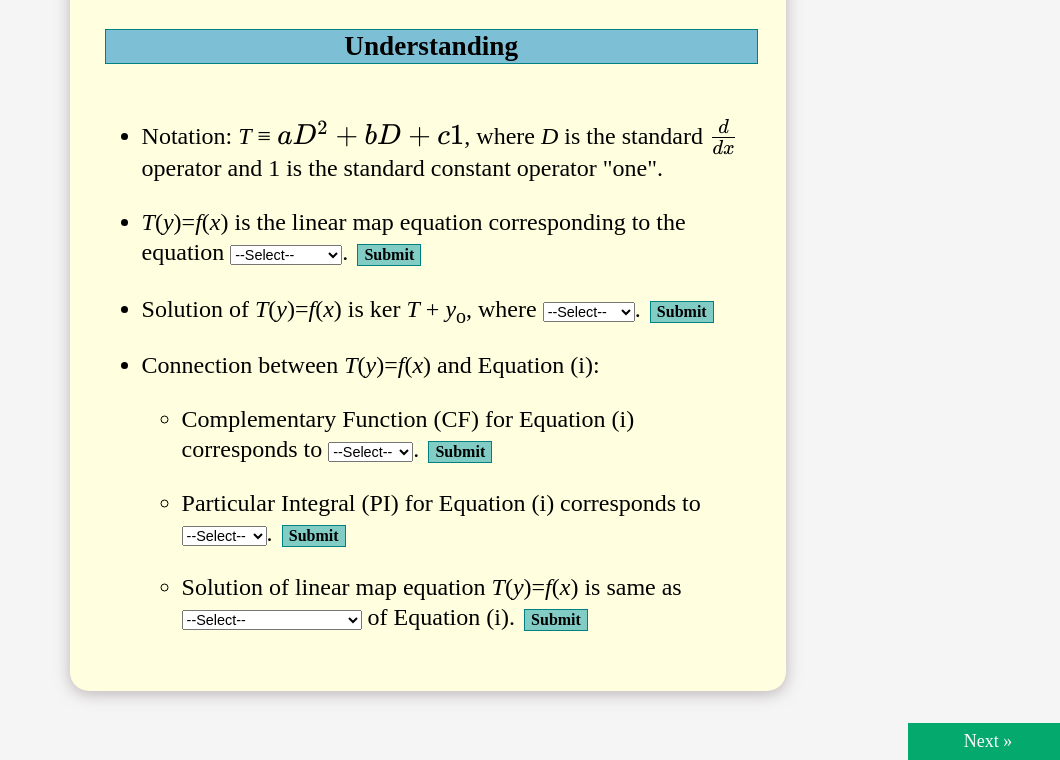
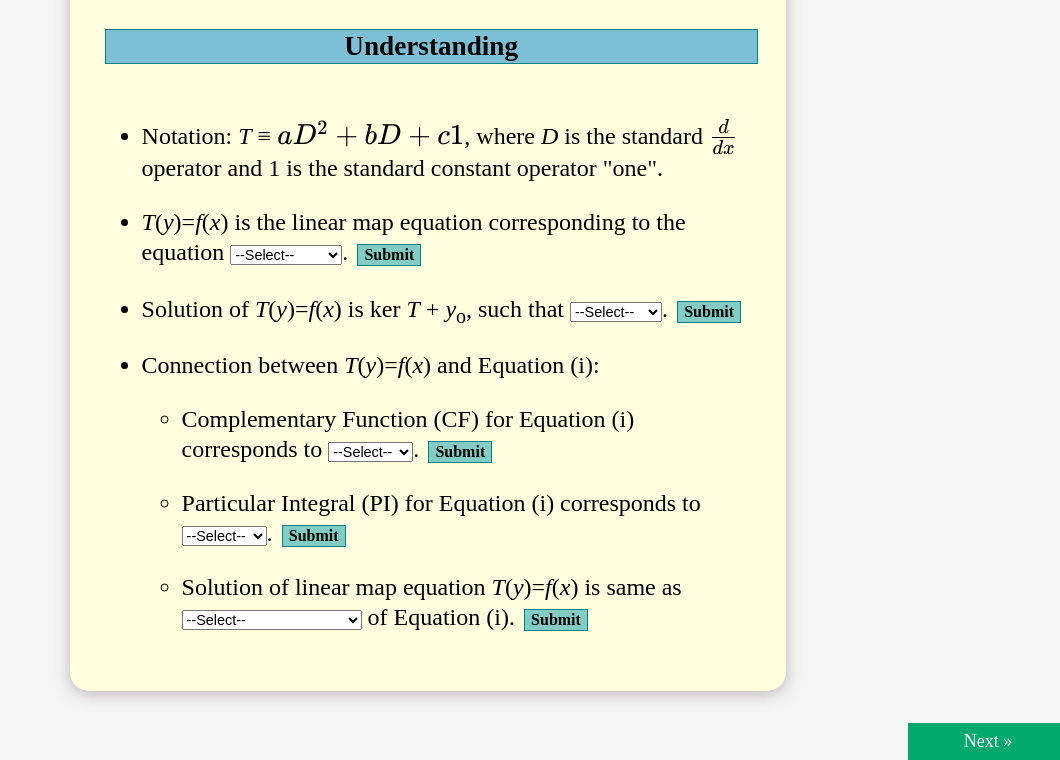
Before and after one commit to virtual-labs/exp-ordinary-linear-differential-dei, a plain HTML site: page experiment/simulation/index.html in a window 1280 px wide. Shown: the part 1125-1885 px from the top of the page, without its empty margins (220-1280 px from the left). Drawn offline with nearby package versions, Linux system fonts and the light colour scheme.

Commit message:
Update index.html

```diff
--- a/experiment/simulation/index.html
+++ b/experiment/simulation/index.html
@@ -136,7 +136,7 @@
 
       </select>.  <button onclick="unst_1()">Submit</button> </li>
       <p id="resunst_1"></p>
-        <li>Solution of <i>T</i>(<i>y</i>)=<i>f</i>(<i>x</i>)  is ker <i>T</i> + <i>y</i><sub>o</sub>, where <select id="unst_2">
+        <li>Solution of <i>T</i>(<i>y</i>)=<i>f</i>(<i>x</i>)  is ker <i>T</i> + <i>y</i><sub>o</sub>, such that <select id="unst_2">
         <option value="">--Select--</option>
         <option value="a">𝑇(𝑦₀) = 𝑓(𝑥)</option>
         <option value="b">𝑦₀ = 𝑓(𝑥)</option>
```
